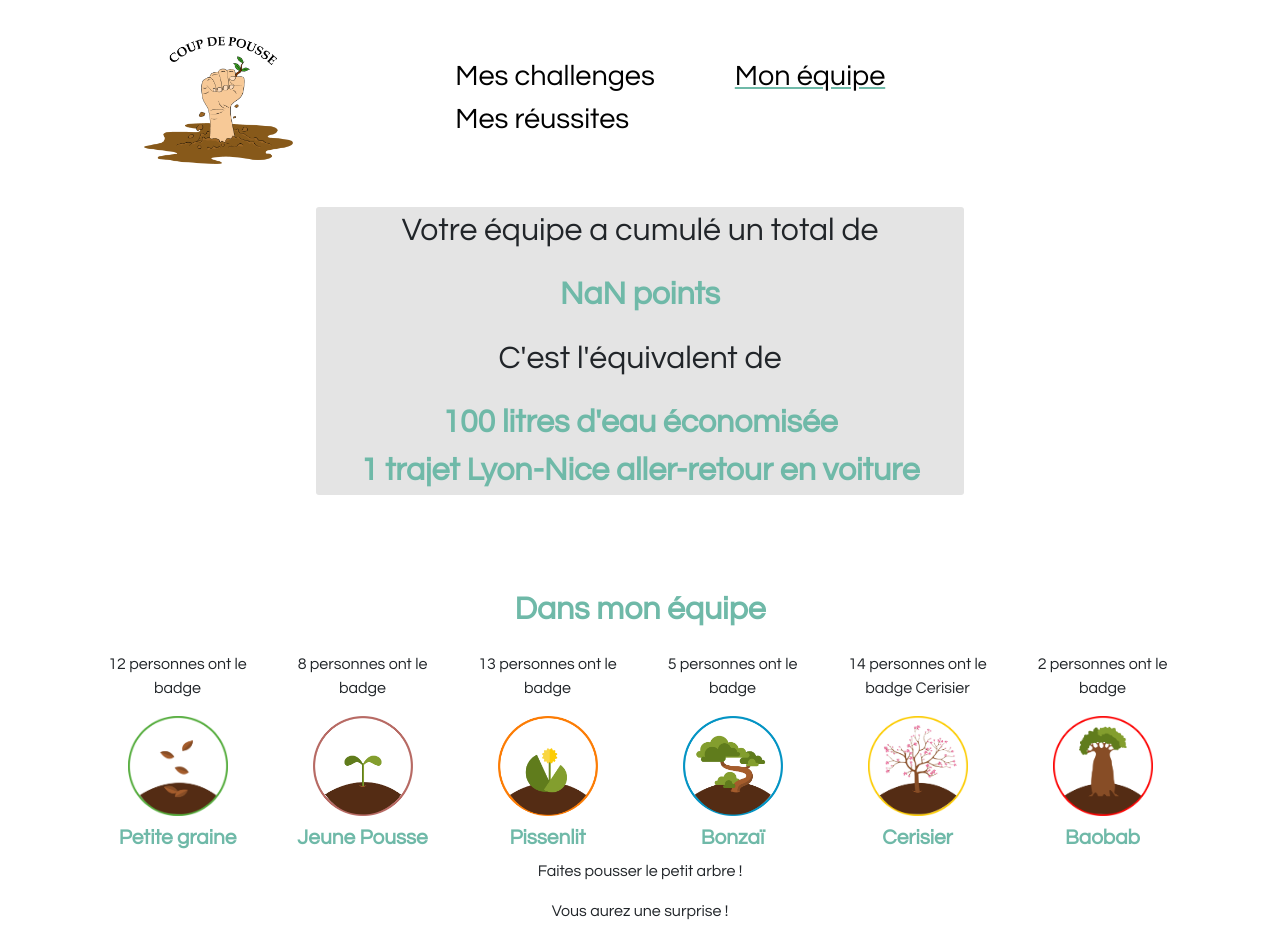
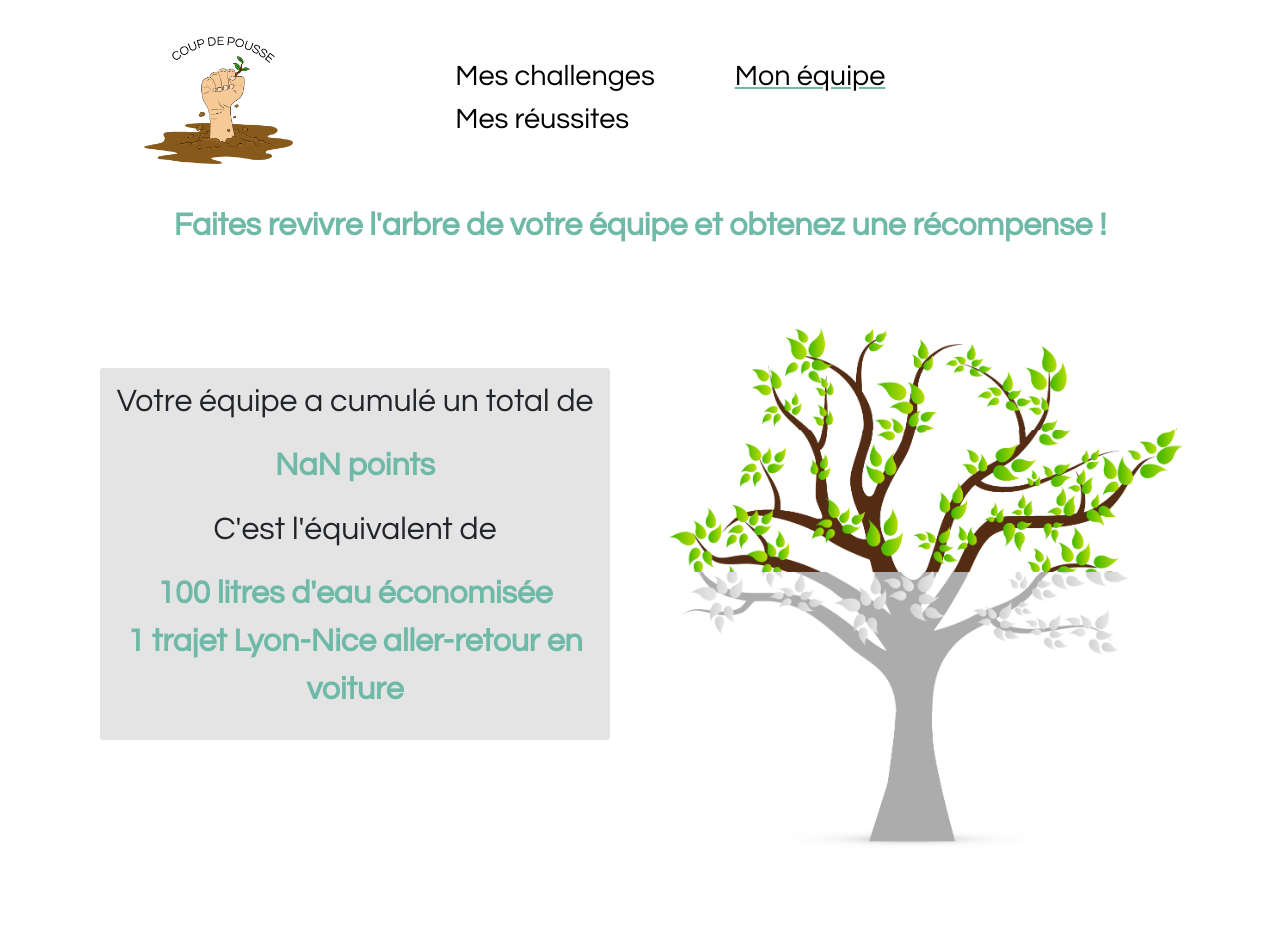
Before and after one commit to Mathieu-DA/hackathon2, a React (Create React App) app in the folder front/: page /MonEquipe in a window 1280 px wide. Shown: the top 933 px of the page. Built offline with nearby package versions, Linux system fonts and the light colour scheme; no server answers.

Commit message:
dernier commit

```diff
--- a/front/src/components/BadgeEquipe.jsx
+++ b/front/src/components/BadgeEquipe.jsx
@@ -11,59 +11,45 @@ class BadgeEquipe extends Component {
   render() {
     return (
       <Container>
-
         <div>
           <h2>Dans mon équipe</h2>
         </div>
 
         <Row>
           <Col className="badgeItem2">
-            <p>12 personnes ont le badge{" "}</p>
+            <p>12 personnes ont le badge </p>
             <img src={PetiteGraine} />
             <h3>Petite graine</h3>
-
-
           </Col>
 
           <Col className="badgeItem2">
-          <p>8 personnes ont le badge{" "}</p>
+            <p>8 personnes ont le badge </p>
             <img src={JeunePousse} />
-          <h3>Jeune Pousse</h3>
-
+            <h3>Jeune pousse</h3>
           </Col>
-
-
 
           <Col className="badgeItem2">
             <p>13 personnes ont le badge</p>
             <img src={Pissenlit} />
             <h3>Pissenlit</h3>
-
-
           </Col>
 
           <Col className="badgeItem2">
             <p> 5 personnes ont le badge </p>
             <img src={Bonzai} />
             <h3>Bonzaï</h3>
-
-
           </Col>
-
-
 
           <Col className="badgeItem2">
             <p>14 personnes ont le badge Cerisier</p>
             <img src={Cerisier} />
             <h3>Cerisier</h3>
-
           </Col>
 
           <Col className="badgeItem2">
             <p>2 personnes ont le badge</p>
             <img src={Baobab} />
             <h3>Baobab</h3>
-
           </Col>
         </Row>
       </Container>
--- a/front/src/components/EquipeObjectif.jsx
+++ b/front/src/components/EquipeObjectif.jsx
@@ -1,34 +1,31 @@
-import React, { Component } from 'react';
-import { Container, Row, Col } from 'reactstrap';
+import React, { Component } from "react";
+import { Container, Row, Col } from "reactstrap";
 import image1 from "../img/1.png";
 import image2 from "../img/2.png";
 import image3 from "../img/3.png";
 import image4 from "../img/4.png";
-import "../styles/EquipeObjectif.css"
-
+import "../styles/EquipeObjectif.css";
 
 class EquipeObjectif extends Component {
-
-
   render() {
     return (
       <div>
         <Container>
           <div>
-            <p>Faites pousser le petit arbre !</p>
-            <p>Vous aurez une surprise !</p>
+            <div className="arbre">
               <Row className="image1">
-              <img src={image1}></img>
+                <img src={image1} />
               </Row>
               <Row className="image2">
-              <img src={image4}></img>
+                <img src={image4} />
               </Row>
               <Row className="image3">
-              <img src={image3}></img>
+                <img src={image3} />
               </Row>
               <Row className="image4">
-              <img src={image2}></img>
+                <img src={image2} />
               </Row>
+            </div>
           </div>
         </Container>
       </div>
@@ -36,5 +33,4 @@ class EquipeObjectif extends Component {
   }
 }
 
-
 export default EquipeObjectif;
--- a/front/src/components/IndividualPoints.jsx
+++ b/front/src/components/IndividualPoints.jsx
@@ -1,14 +1,18 @@
-import React from 'react';
-import { connect } from 'react-redux';
+import React from "react";
+import { connect } from "react-redux";
+import "../styles/App.css";
 
 const IndividualPoints = props => (
   <div>
-    <p>J'ai cumulé {props.points} points. C'est l'équivalent d'un trajet allez-retour Paris-Lyon</p>
+    <p className="indPoints">
+      J'ai cumulé <span className="Points">{props.points} points</span>. C'est
+      l'équivalent d'un trajet aller-retour Paris-Lyon
+    </p>
   </div>
 );
 
 const mapStatetoProps = state => ({
-  points: state.individualPoints,
+  points: state.individualPoints
 });
 
 export default connect(mapStatetoProps)(IndividualPoints);
--- a/front/src/components/MonEquipe.jsx
+++ b/front/src/components/MonEquipe.jsx
@@ -1,11 +1,9 @@
-import React, { Component } from 'react';
-import { Container, Row, Col } from 'reactstrap';
-import ScoreEquipe from './ScoreEquipe';
-import BadgeEquipe from './BadgeEquipe';
-import EquipeOB from './EquipeObjectif';
+import React, { Component } from "react";
+import { Container, Row, Col } from "reactstrap";
+import ScoreEquipe from "./ScoreEquipe";
+import BadgeEquipe from "./BadgeEquipe";
+import EquipeOB from "./EquipeObjectif";
 import "../styles/MonEquipe.css";
-
-
 
 class MonEquipe extends Component {
   constructor(props) {
@@ -15,17 +13,27 @@ class MonEquipe extends Component {
     return (
       <div>
         <Container>
-          <div className="Team">
-            <Row>
-              <Col className="ScoreEquipe" xs="12"> <ScoreEquipe /> </Col>
-            </Row>
-          </div>
+          <h2>
+            Faites revivre l'arbre de votre équipe et obtenez une récompense !
+          </h2>
           <Row>
+            <div className="Team">
+              <Col sm="6" className="ScoreEquipe" xs="12">
+                {" "}
+                <ScoreEquipe />{" "}
+              </Col>
+              <Col sm="6">
+                <EquipeOB />
+              </Col>
+            </div>
+          </Row>
 
-          </Row>
+          <Row />
           <Row>
-            <Col className="BadgeEquipe" xs="12"> <BadgeEquipe /> </Col>
-            <EquipeOB />
+            <Col className="BadgeEquipe" xs="12">
+              {" "}
+              <BadgeEquipe />{" "}
+            </Col>
           </Row>
         </Container>
       </div>
@@ -33,5 +41,4 @@ class MonEquipe extends Component {
   }
 }
 
-
 export default MonEquipe;
--- a/front/src/components/Success.jsx
+++ b/front/src/components/Success.jsx
@@ -15,7 +15,7 @@ class Success extends Component {
         <div className="badges">
           <div className="badgeItem">
             <img src={PetiteGraine} />
-            <h3>Petite Graine</h3>
+            <h3>Petite graine</h3>
             <p>
               Obtenu le 05/08/2018 <br />
               10 points cumulés
@@ -23,7 +23,7 @@ class Success extends Component {
           </div>
           <div className="badgeItem">
             <img src={JeunePousse} />
-            <h3>Jeune Pousse</h3>
+            <h3>Jeune pousse</h3>
             <p>
               Obtenu le 28/08/2018 <br />
               20 points cumulés
--- a/front/src/styles/App.css
+++ b/front/src/styles/App.css
@@ -47,3 +47,12 @@ h3 {
     transform: rotate(360deg);
   }
 }
+
+.indPoints {
+  font-size: 1.4em !important;
+}
+
+.Points {
+  font-weight: bold;
+  color: #61dafb;
+}
--- a/front/src/styles/EquipeObjectif.css
+++ b/front/src/styles/EquipeObjectif.css
@@ -1,19 +1,30 @@
 .image1 img {
-    width: 100%;
+  width: 100%;
+  height: 25%;
   /* filter: grayscale(100%); */
 }
 
 .image2 img {
   width: 100%;
-/* filter: grayscale(100%); */
+  height: 25%;
+  /* filter: grayscale(100%); */
 }
 
 .image3 img {
   width: 100%;
-filter: grayscale(100%);
+  height: 25%;
+  filter: grayscale(100%);
+  opacity: 0.4;
 }
 
 .image4 img {
   width: 100%;
-filter: grayscale(100%);
+  height: 25%;
+  filter: grayscale(100%);
+  opacity: 0.4;
 }
+
+.arbre {
+  height: 100%;
+  width: 100%;
+}
--- a/front/src/styles/MonEquipe.css
+++ b/front/src/styles/MonEquipe.css
@@ -1,3 +1,6 @@
-.Team{
-    margin-bottom: 80px;
+.Team {
+  margin-bottom: 80px;
+  display: flex;
+  justify-content: center;
+  margin-top: 20px;
 }
--- a/front/src/styles/ScoreEquipe.css
+++ b/front/src/styles/ScoreEquipe.css
@@ -1,16 +1,17 @@
-.ScoreEquipe{
-    font-size: 2em;
+.ScoreEquipe {
+  font-size: 2em;
+  margin-top: 80px;
 }
 
-.Marquage{
-    color:#6fb9a8;
-    font-weight: bold;
-
+.Marquage {
+  color: #6fb9a8;
+  font-weight: bold;
 }
 
-.Encars{
-    width: 60%;
-    margin: 0 auto;
-    background-color: #e4e4e4;
-    border-radius: 3px;
+.Encars {
+  width: 100%;
+  margin: 0 auto;
+  background-color: #e4e4e4;
+  border-radius: 3px;
+  padding: 10px;
 }
```
Also changed, not shown: front/src/img/logo.png. Lines whose indentation alone changed are shown as unchanged.
